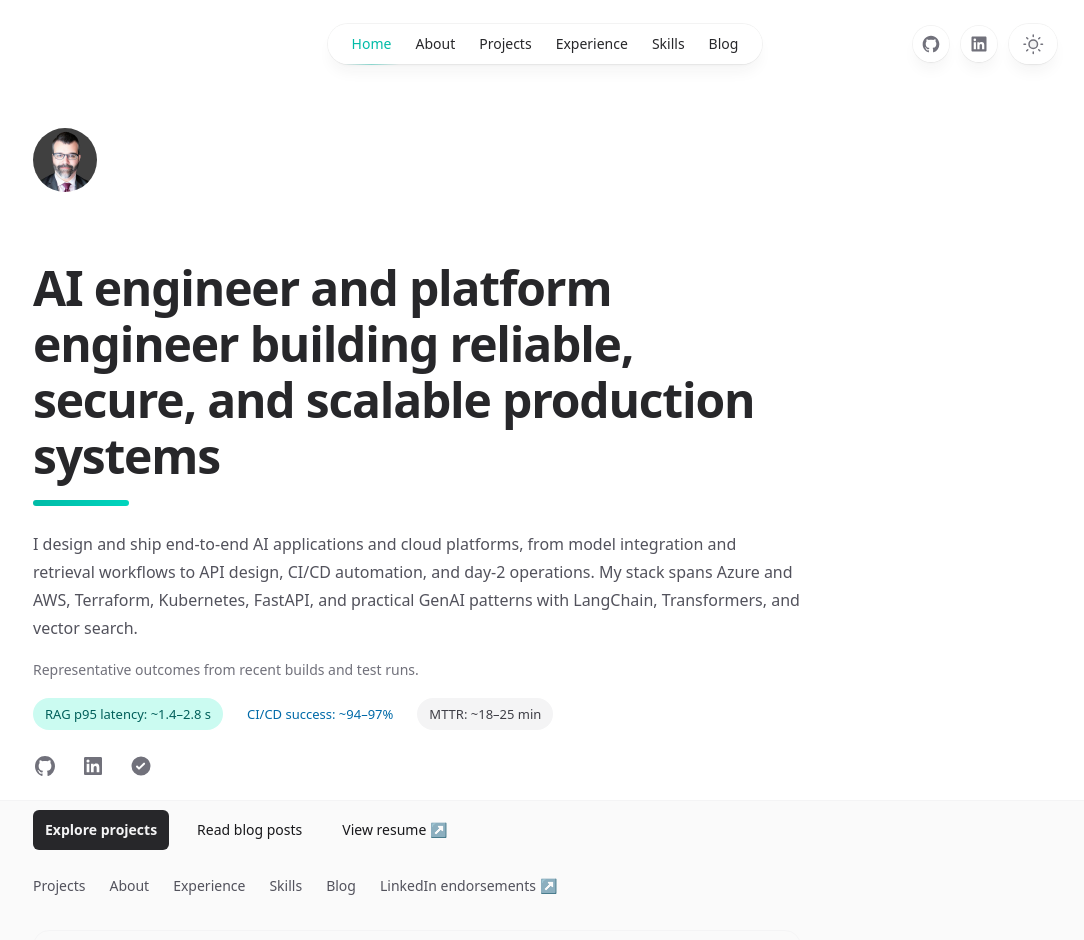
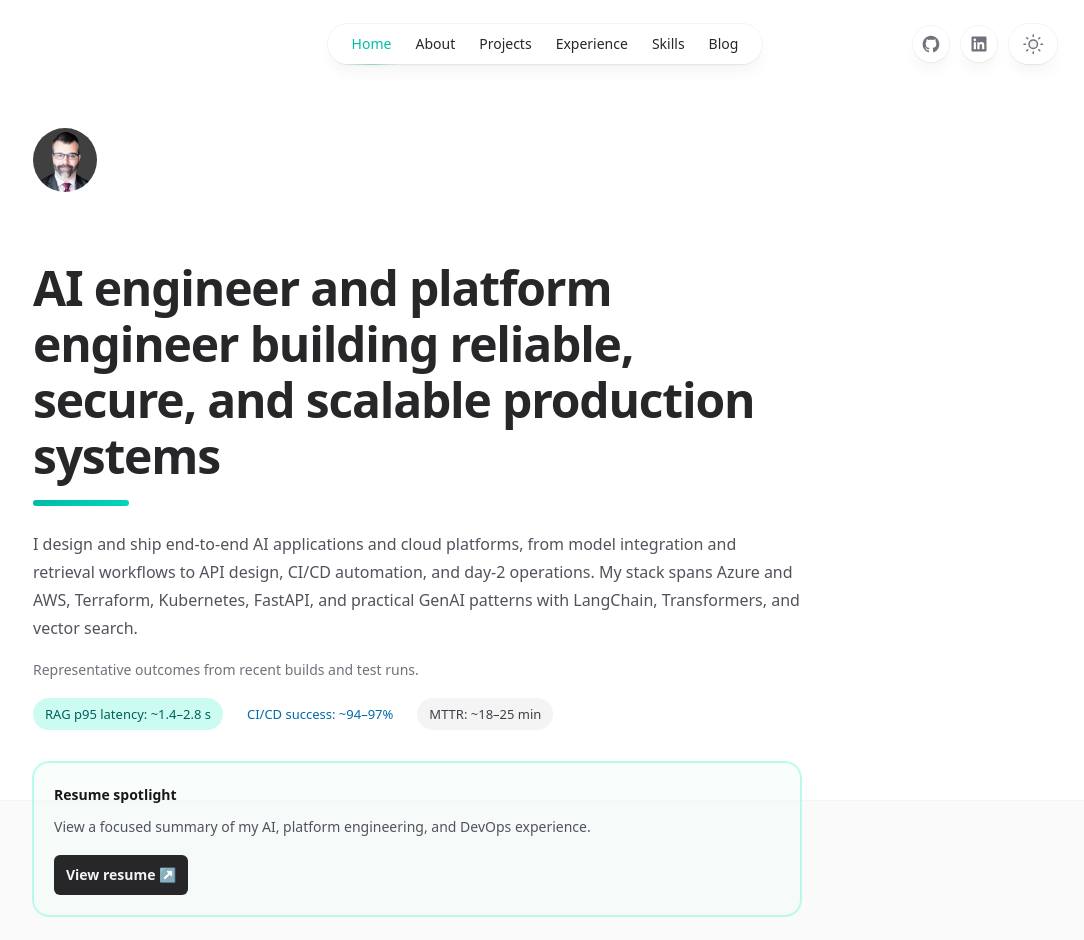
Before and after one commit to scott-ai-maker/portfolio, a Next.js app: page / in a window 1280 px wide. Shown: the top 940 px of the page, without its empty margins (95-1179 px from the left). Built offline with nearby package versions, Linux system fonts and the light colour scheme; no server answers.

Commit message:
Spotlight resume CTA on home hero

```diff
--- a/src/app/page.tsx
+++ b/src/app/page.tsx
@@ -91,6 +91,31 @@ function SocialLink({
     >
       <Icon className="h-6 w-6 fill-zinc-500 transition group-hover:fill-zinc-600 dark:fill-zinc-400 dark:group-hover:fill-zinc-300" />
     </Link>
+  )
+}
+
+function ResumeSpotlight() {
+  return (
+    <div className="mt-8 rounded-2xl border border-teal-200/70 bg-teal-50/40 p-5 ring-1 ring-teal-200/60 dark:border-teal-700/40 dark:bg-teal-950/20 dark:ring-teal-700/30">
+      <h2 className="text-sm font-semibold text-zinc-900 dark:text-zinc-100">
+        Resume spotlight
+      </h2>
+      <p className="mt-2 text-sm text-zinc-600 dark:text-zinc-400">
+        View a focused summary of my AI, platform engineering, and DevOps experience.
+      </p>
+      <div className="mt-4">
+        <Button
+          href={siteConfig.resumeUrl}
+          variant="primary"
+          target="_blank"
+          rel="noopener noreferrer"
+          data-analytics-event="outbound_click"
+          data-analytics-label="home_resume_spotlight"
+        >
+          View resume ↗
+        </Button>
+      </div>
+    </div>
   )
 }
 
@@ -350,6 +375,7 @@ export default async function Home() {
               MTTR: ~18–25 min
             </span>
           </div>
+          <ResumeSpotlight />
           <div className="mt-6 flex gap-6">
             <SocialLink
               href={siteConfig.social.github}
@@ -373,16 +399,6 @@ export default async function Home() {
           <div className="mt-8 flex flex-wrap gap-4">
             <Button href="/projects" variant="primary">Explore projects</Button>
             <Button href="/blog" variant="secondary">Read blog posts</Button>
-            <Button
-              href={siteConfig.resumeUrl}
-              variant="secondary"
-              target="_blank"
-              rel="noopener noreferrer"
-              data-analytics-event="outbound_click"
-              data-analytics-label="home_resume"
-            >
-              View resume ↗
-            </Button>
           </div>
           <div className="mt-6 flex flex-wrap gap-x-6 gap-y-2 text-sm text-zinc-600 dark:text-zinc-400">
             <Link className="transition hover:text-teal-500 dark:hover:text-teal-400" href="/projects">
```
